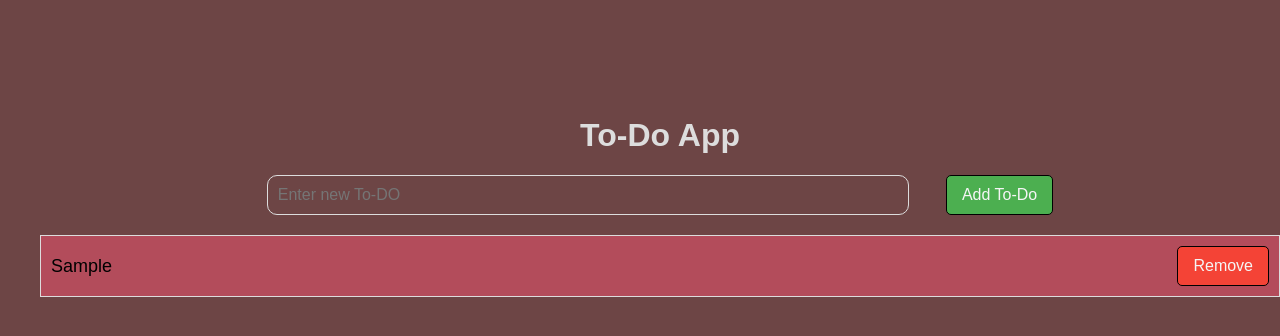
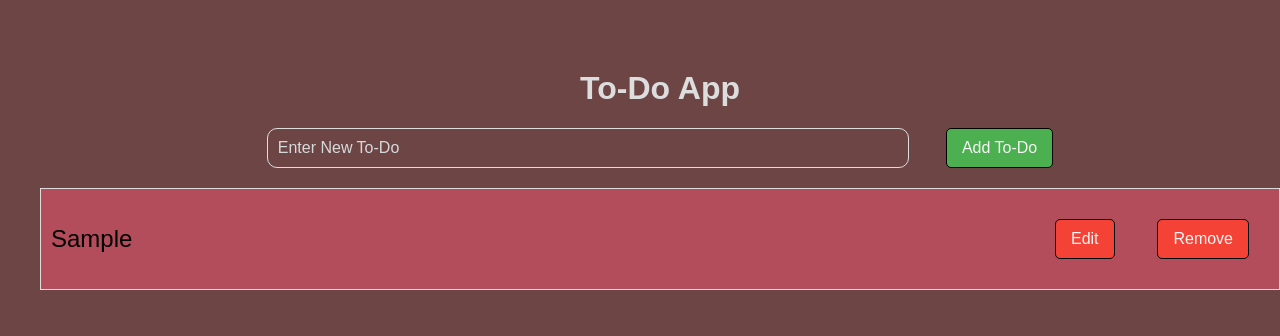
Before and after one commit to AshimKoirala/ToDo-App-Reactjs, a React (Create React App) app: page / in a window 1280 px wide. Both pictures are taken after typing "Sample" into the empty fields and a click on the button "Add To-Do". Shown: the top 336 px of the page. Built offline with nearby package versions, Linux system fonts and the light colour scheme.

Commit message:
Made todo editable

```diff
--- a/src/App.tsx
+++ b/src/App.tsx
@@ -4,6 +4,8 @@ import ToDoList from "./components/ToDoList";
 const App: React.FC = () => {
   const [todos, setTodos] = useState<string[]>([]);
   const [newTodo, setNewTodo] = useState<string>("");
+  const [editingIndex, setEditingIndex] = useState<number | null>(null);//track index
+  const[editTodo,setEditTodo]=useState<string>("");//track value
 
   const addTodo = () => {
     if (newTodo) {
@@ -16,6 +18,19 @@ const App: React.FC = () => {
     setTodos(todos.filter((_, todoIndex) => todoIndex !== index));
   };
 
+  const startEdit =(index:number)=>{
+    setEditingIndex(index);
+    setEditTodo(todos[index]);//todo value to being edited
+  };
+
+  const saveEdit =(index:number)=>{
+    const UpdateTodos=[...todos];
+    UpdateTodos[index]=editTodo;//update todo with new value
+    setTodos(UpdateTodos);
+    setEditingIndex(null);//exit
+    setEditTodo("");//clear
+  }
+
   return (
     <div>
       <h1>To-Do App</h1>
@@ -23,11 +38,21 @@ const App: React.FC = () => {
         type="text"
         value={newTodo}
         onChange={(e) => setNewTodo(e.target.value)}
-        placeholder="Enter new To-DO"
+        placeholder="Enter New To-Do"
       />
       <button onClick={addTodo}>Add To-Do</button>
-      <ToDoList todos={todos} removeTodo={removeTodo} />
-    </div>
+
+         <ToDoList
+      todos={todos}
+      startEdit={startEdit}
+      saveEdit={saveEdit}
+      editingIndex={editingIndex}
+      editTodo={editTodo}
+      setEditTodo={setEditTodo}
+      removeTodo={removeTodo}
+      />
+      </div>
+
   );
 };
 
--- a/src/components/ToDoList.tsx
+++ b/src/components/ToDoList.tsx
@@ -2,15 +2,45 @@ import React from "react";
 
 interface ToDoListProps {
   todos: string[];
+  startEdit:(index:number)=>void
+  saveEdit:(index:number)=>void
+  editingIndex:number | null;
+  editTodo:string;
+  setEditTodo:(index:string)=>void
   removeTodo:(index:number)=>void
 }
 
-const ToDoList: React.FC<ToDoListProps> = ({ todos, removeTodo }) => {
+const ToDoList: React.FC<ToDoListProps> = ({
+  todos,
+  startEdit,
+  saveEdit,
+  editingIndex,
+  editTodo,
+  setEditTodo,
+  removeTodo,
+  }) => {
   return (
-    <ul>
+    <ul className="todo-list">
       {todos.map((todo, index) => (
-        <li key={index}>
-          {todo} <button onClick={() => removeTodo(index)}>Remove</button>
+        <li key={index} className="todo-item">
+          {editingIndex === index ? (
+            <div className="todo-edit">
+              <input
+                type="text"
+                value={editTodo}
+                onChange={(e) => setEditTodo(e.target.value)}
+              />
+              <button onClick={() => saveEdit(index)}>Save</button>
+            </div>
+          ) : (
+            <>
+            <span className="todo-text">  {todo} </span>
+            <div className="todo-actions">
+              <button onClick={() => startEdit(index)}>Edit</button>
+              <button onClick={() => removeTodo(index)}>Remove</button>
+            </div>
+            </>
+          )}
         </li>
       ))}
     </ul>
--- a/src/index.css
+++ b/src/index.css
@@ -6,7 +6,6 @@ body {
   display: flex;
   justify-content: center;
   align-items: center;
-  height: 50vh;
 }
 
 div{
@@ -46,29 +45,55 @@ button{
 button:hover{
   background-color: #518253;
 }
-
-ul{
+input::placeholder{
+  color: azure;
+  opacity: 0.8;
+}
+.todo-list{
   list-style: none;
   padding: 0;
   margin-top: 20px;
   background-color:rgba(221, 167, 175, 0.739);
 }
 
-li{
+.todo-item{
   padding: 10px;
   background-color: rgba(176, 54, 72, 0.739);
   border: 1px solid #ddd;
-  font-size: 18px;
   display: flex;
-  justify-content: space-between;
+  justify-content:space-between;
   align-items: center;
   margin-bottom: 10px;
   transition: background-color 0.3s ease-in-out;
 }
 
-li button{
+.todo-text{
+  flex-grow: 1;
+  font-size: 1.5rem;
+}
+
+.todo-actions{
+  display: flex;
+  justify-content: flex-end;
+  gap: 10px;
+
+}
+.todo-actions button{
   background-color: #f44336;
 }
-li button:hover{
+
+.todo-actions button:hover{
   background-color: #e53835c7;
 }
+
+.todo-edit{
+  display: flex;
+  gap: 10px;
+  align-items: center;
+
+}
+.todo-edit input{
+  padding: 5px;
+  border: 1px solid #ccc;
+
+}
```
